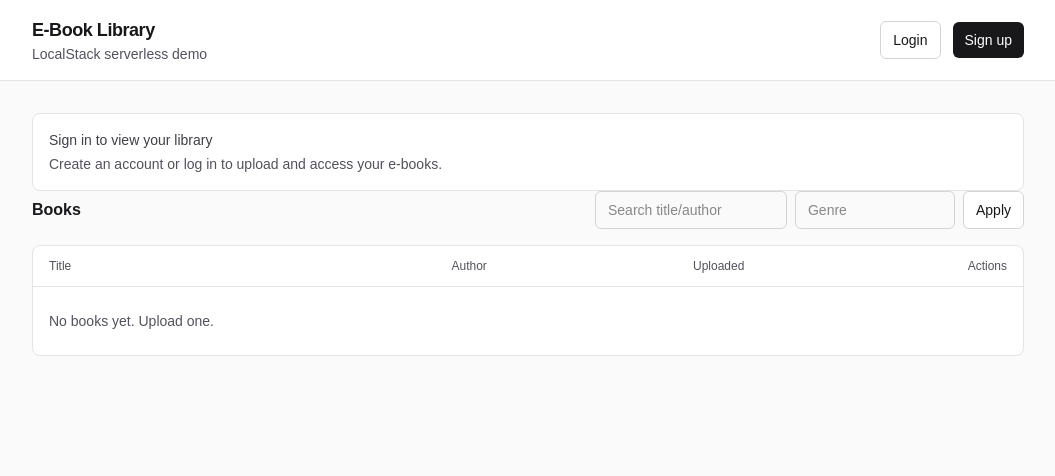
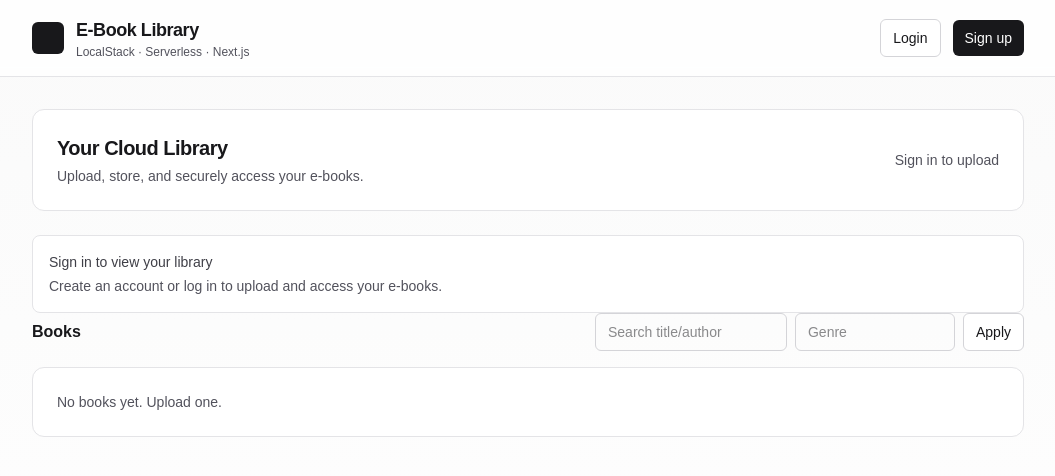
Before and after one commit to lalygrace/cloud-based-ebook-library, a Next.js app in the folder frontend/: page / in a window 1280 px wide. Shown: the top 476 px of the page, without its empty margins (112-1167 px from the left). Built offline with nearby package versions, Linux system fonts and the light colour scheme.

Commit message:
style: update UI components with gradient backgrounds and improved shadows for login, signup, and home pages

```diff
--- a/frontend/app/login/page.tsx
+++ b/frontend/app/login/page.tsx
@@ -32,8 +32,8 @@ export default function LoginPage() {
   }
 
   return (
-    <div className="min-h-screen bg-zinc-50 text-zinc-900">
-      <header className="border-b border-zinc-200 bg-white">
+    <div className="min-h-screen bg-gradient-to-b from-zinc-50 to-white text-zinc-900">
+      <header className="border-b border-zinc-200 bg-white/80 backdrop-blur">
         <div className="mx-auto flex max-w-md items-center justify-between px-4 py-4">
           <div>
             <h1 className="text-lg font-semibold tracking-tight">Login</h1>
@@ -57,7 +57,7 @@ export default function LoginPage() {
 
         <form
           onSubmit={onSubmit}
-          className="rounded-lg border border-zinc-200 bg-white p-6"
+          className="rounded-xl border border-zinc-200 bg-white p-6 shadow-sm"
         >
           <div className="grid gap-4">
             <div>
--- a/frontend/app/page.tsx
+++ b/frontend/app/page.tsx
@@ -105,14 +105,19 @@ export default function Home() {
   }
 
   return (
-    <div className="min-h-screen bg-zinc-50 text-zinc-900">
-      <header className="border-b border-zinc-200 bg-white">
+    <div className="min-h-screen bg-gradient-to-b from-zinc-50 to-white text-zinc-900">
+      <header className="border-b border-zinc-200 bg-white/80 backdrop-blur">
         <div className="mx-auto flex max-w-5xl items-center justify-between px-4 py-4">
-          <div>
-            <h1 className="text-lg font-semibold tracking-tight">
-              E‑Book Library
-            </h1>
-            <p className="text-sm text-zinc-600">LocalStack serverless demo</p>
+          <div className="flex items-center gap-3">
+            <div className="h-8 w-8 rounded-md bg-zinc-900"></div>
+            <div>
+              <h1 className="text-lg font-semibold tracking-tight">
+                E‑Book Library
+              </h1>
+              <p className="text-xs text-zinc-600">
+                LocalStack · Serverless · Next.js
+              </p>
+            </div>
           </div>
           <div className="flex items-center gap-3">
             {auth.user ? (
@@ -165,6 +170,28 @@ export default function Home() {
       </header>
 
       <main className="mx-auto max-w-5xl px-4 py-8">
+        <section className="mb-6 rounded-xl border border-zinc-200 bg-white p-6">
+          <div className="flex items-center justify-between">
+            <div>
+              <h2 className="text-xl font-semibold tracking-tight">
+                Your Cloud Library
+              </h2>
+              <p className="mt-1 text-sm text-zinc-600">
+                Upload, store, and securely access your e‑books.
+              </p>
+            </div>
+            {auth.user ? (
+              <Link
+                href="/upload"
+                className="rounded-md bg-zinc-900 px-3 py-2 text-sm font-medium text-white hover:bg-zinc-800"
+              >
+                Upload a book
+              </Link>
+            ) : (
+              <div className="text-sm text-zinc-600">Sign in to upload</div>
+            )}
+          </div>
+        </section>
         {null}
 
         {error ? (
@@ -207,59 +234,65 @@ export default function Home() {
           </div>
         </div>
 
-        <div className="mt-4 overflow-hidden rounded-lg border border-zinc-200 bg-white">
-          <div className="grid grid-cols-12 gap-2 border-b border-zinc-200 px-4 py-3 text-xs font-medium text-zinc-600">
-            <div className="col-span-5">Title</div>
-            <div className="col-span-3">Author</div>
-            <div className="col-span-2">Uploaded</div>
-            <div className="col-span-2 text-right">Actions</div>
-          </div>
-
+        <div className="mt-4">
           {loading ? (
-            <div className="px-4 py-6 text-sm text-zinc-600">Loading…</div>
+            <div className="rounded-xl border border-zinc-200 bg-white p-6 text-sm text-zinc-600">
+              Loading…
+            </div>
           ) : items.length === 0 ? (
-            <div className="px-4 py-6 text-sm text-zinc-600">
+            <div className="rounded-xl border border-zinc-200 bg-white p-6 text-sm text-zinc-600">
               No books yet. Upload one.
             </div>
           ) : (
-            <ul className="divide-y divide-zinc-200">
+            <div className="grid grid-cols-1 gap-4 sm:grid-cols-2 lg:grid-cols-3">
               {items.map((b) => (
-                <li
+                <div
                   key={b.bookId}
-                  className="grid grid-cols-12 gap-2 px-4 py-4 text-sm"
+                  className="group rounded-xl border border-zinc-200 bg-white p-4 shadow-sm hover:shadow-md"
                 >
-                  <div className="col-span-5">
-                    <div className="font-medium">{b.title}</div>
-                    <div className="text-xs text-zinc-500">
-                      {b.originalFileName}
+                  <div className="flex items-start justify-between">
+                    <div>
+                      <h3 className="line-clamp-1 text-sm font-semibold text-zinc-900">
+                        {b.title}
+                      </h3>
+                      <p className="mt-1 line-clamp-1 text-xs text-zinc-600">
+                        {b.author}
+                      </p>
                     </div>
+                    {b.genre ? (
+                      <span className="rounded-md border border-zinc-200 bg-zinc-50 px-2 py-1 text-xs text-zinc-700">
+                        {b.genre}
+                      </span>
+                    ) : null}
                   </div>
-                  <div className="col-span-3 text-zinc-700">{b.author}</div>
-                  <div className="col-span-2 text-xs text-zinc-600">
+                  <p className="mt-2 line-clamp-1 text-xs text-zinc-500">
+                    {b.originalFileName}
+                  </p>
+                  <p className="mt-2 text-xs text-zinc-500">
                     {new Date(b.uploadedAt).toLocaleString()}
-                  </div>
-                  <div className="col-span-2 flex justify-end gap-2">
+                  </p>
+                  <div className="mt-3 flex gap-2">
                     <button
-                      className="rounded-md border border-zinc-300 bg-white px-3 py-2 text-xs hover:bg-zinc-50"
+                      className="flex-1 rounded-md border border-zinc-300 bg-white px-3 py-2 text-xs hover:bg-zinc-50"
                       onClick={() => void onDownload(b.bookId)}
                     >
                       Download
                     </button>
                     {auth.user?.role === "admin" ? (
                       <button
-                        className="rounded-md border border-zinc-300 bg-white px-3 py-2 text-xs hover:bg-zinc-50"
+                        className="rounded-md bg-zinc-900 px-3 py-2 text-xs font-medium text-white hover:bg-zinc-800"
                         onClick={() => void onDelete(b.bookId)}
                       >
                         Delete
                       </button>
                     ) : null}
                   </div>
-                </li>
+                </div>
               ))}
-            </ul>
+            </div>
           )}
           {items.length > 0 ? (
-            <div className="flex justify-center border-t border-zinc-200 p-3">
+            <div className="mt-4 flex justify-center">
               <button
                 className="rounded-md border border-zinc-300 bg-white px-3 py-2 text-sm hover:bg-zinc-50"
                 disabled={!lastKey || loading}
--- a/frontend/app/signup/page.tsx
+++ b/frontend/app/signup/page.tsx
@@ -34,8 +34,8 @@ export default function SignupPage() {
   }
 
   return (
-    <div className="min-h-screen bg-zinc-50 text-zinc-900">
-      <header className="border-b border-zinc-200 bg-white">
+    <div className="min-h-screen bg-gradient-to-b from-zinc-50 to-white text-zinc-900">
+      <header className="border-b border-zinc-200 bg-white/80 backdrop-blur">
         <div className="mx-auto flex max-w-md items-center justify-between px-4 py-4">
           <div>
             <h1 className="text-lg font-semibold tracking-tight">Sign up</h1>
@@ -59,7 +59,7 @@ export default function SignupPage() {
 
         <form
           onSubmit={onSubmit}
-          className="rounded-lg border border-zinc-200 bg-white p-6"
+          className="rounded-xl border border-zinc-200 bg-white p-6 shadow-sm"
         >
           <div className="grid gap-4">
             <div>
@@ -108,7 +108,7 @@ export default function SignupPage() {
           </div>
         </form>
 
-        <div className="mt-4 rounded-lg border border-zinc-200 bg-white p-4 text-sm text-zinc-700">
+        <div className="mt-4 rounded-xl border border-zinc-200 bg-white p-4 text-sm text-zinc-700 shadow-sm">
           <p className="font-medium">Admin account (demo)</p>
           <p className="mt-1 text-zinc-600">
             Sign up with <span className="font-mono">admin@local.test</span> to
```
